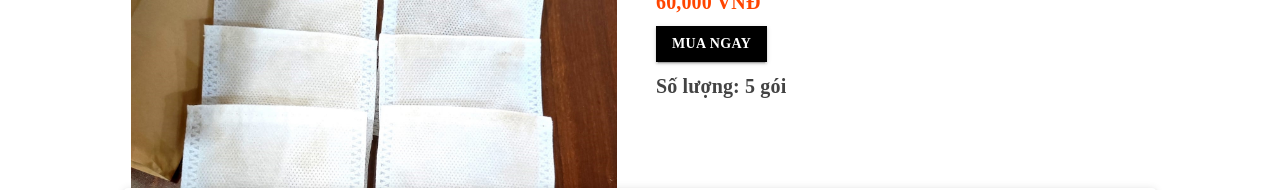
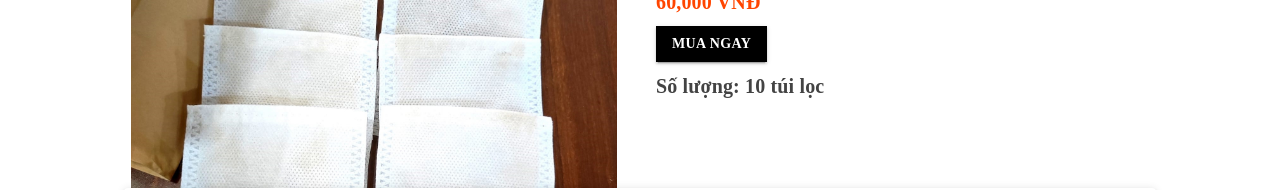
Before and after one commit to XkhangNguyen/dau-goi-co-tu, a React (Vite) app in the folder client/: page /san-pham/bot-goi-dau in a window 1280 px wide. Shown: the part 220-410 px from the top of the page. Built offline with nearby package versions, Linux system fonts and the light colour scheme; a web font is replaced by a local one.

Commit message:
Fix content

```diff
--- a/client/src/scenes/productPage/index.jsx
+++ b/client/src/scenes/productPage/index.jsx
@@ -30,7 +30,7 @@ const ProductPage = () => {
     'bot-goi-dau': {
       title: 'BỘT GỘI ĐẦU 15 VỊ',
       price: '60,000',
-      quantity: '5 gói',
+      quantity: '10 túi lọc',
       imageSrc: goiBotImg,
       ingredients: 'Bồ kết tách hạt nướng, bồ hòn, hà thủ ô đỏ, cỏ mực, cỏ ngũ sắc, cỏ mần trầu, xuyến chi, hương nhu, gừng, sả, vỏ bưởi, lá neem, núc nác, quế, chanh khô.',
       usage: ['Làm sạch da đầu, kích thích mọc tóc, hạn chế bạc tóc sớm ở người trẻ, giảm rụng, giảm gàu, ngứa và viêm da đầu.'],
```
